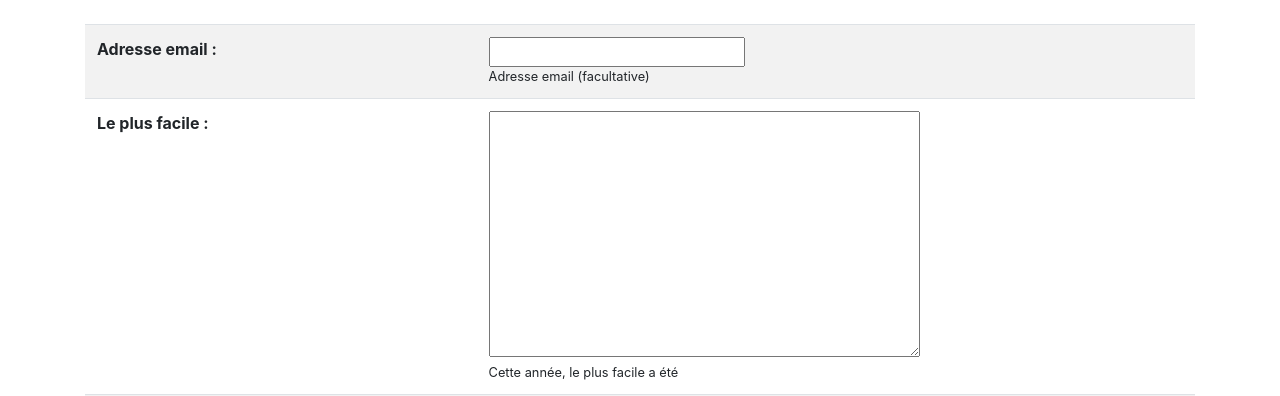
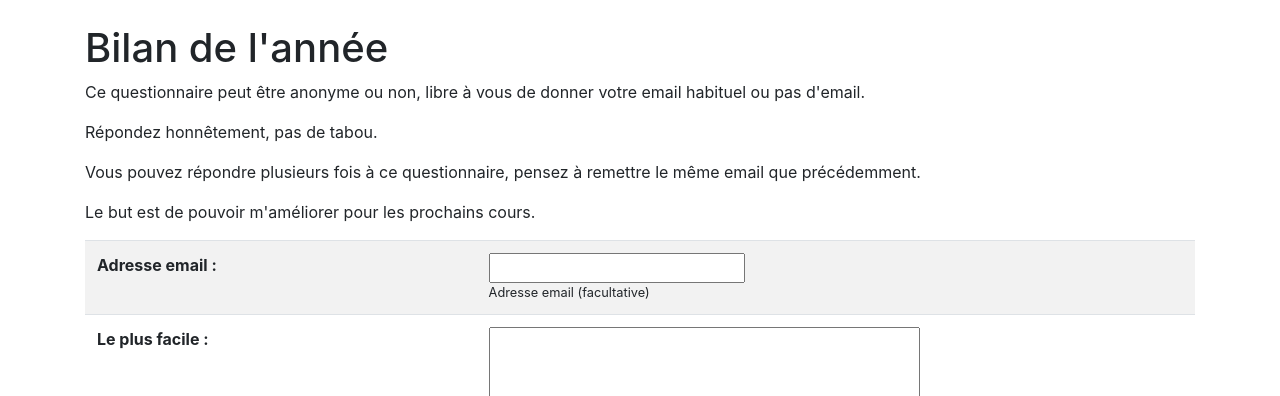
Before and after one commit to vpoulailleau/pyquizz, a Django app: template pyquizz/quizz/templates/quizz/answer_review.html in a window 1280 px wide. Shown: the part 56-452 px from the top of the page. Run offline with Django 3.2, Linux system fonts and the light colour scheme; the template is opened without the code that fills it: values that come from a table or form of the project are taken from there, others are empty; some libraries are stand-ins or nearby versions.

Commit message:
Add intro to review

```diff
--- a/pyquizz/quizz/templates/quizz/answer_review.html
+++ b/pyquizz/quizz/templates/quizz/answer_review.html
@@ -5,6 +5,11 @@
 
 {% block content %}
 <div class="container">
+    <h1>Bilan de l'année</h1>
+    <p>Ce questionnaire peut être anonyme ou non, libre à vous de donner votre email habituel ou pas d'email.</p>
+    <p>Répondez honnêtement, pas de tabou.</p>
+    <p>Vous pouvez répondre plusieurs fois à ce questionnaire, pensez à remettre le même email que précédemment.</p>
+    <p>Le but est de pouvoir m'améliorer pour les prochains cours.</p>
     <form action="{% url 'review_form' review=review %}" method="POST">
         {% csrf_token %}
         <input id="review" name="review" type="hidden" value="{{ review }}">
```
